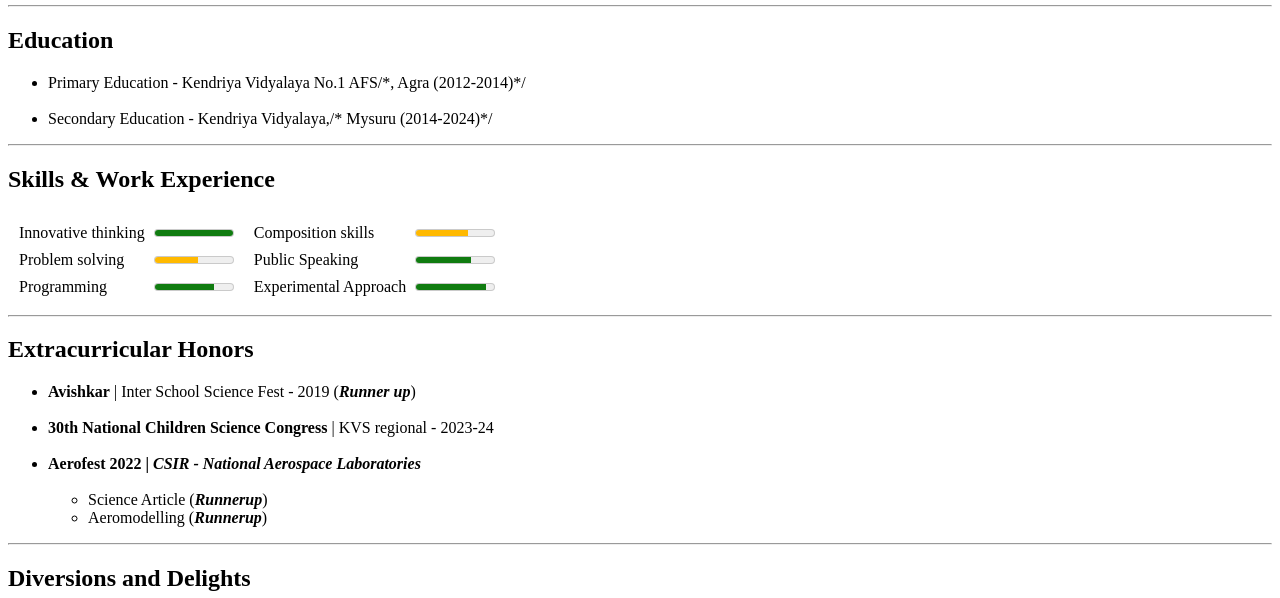
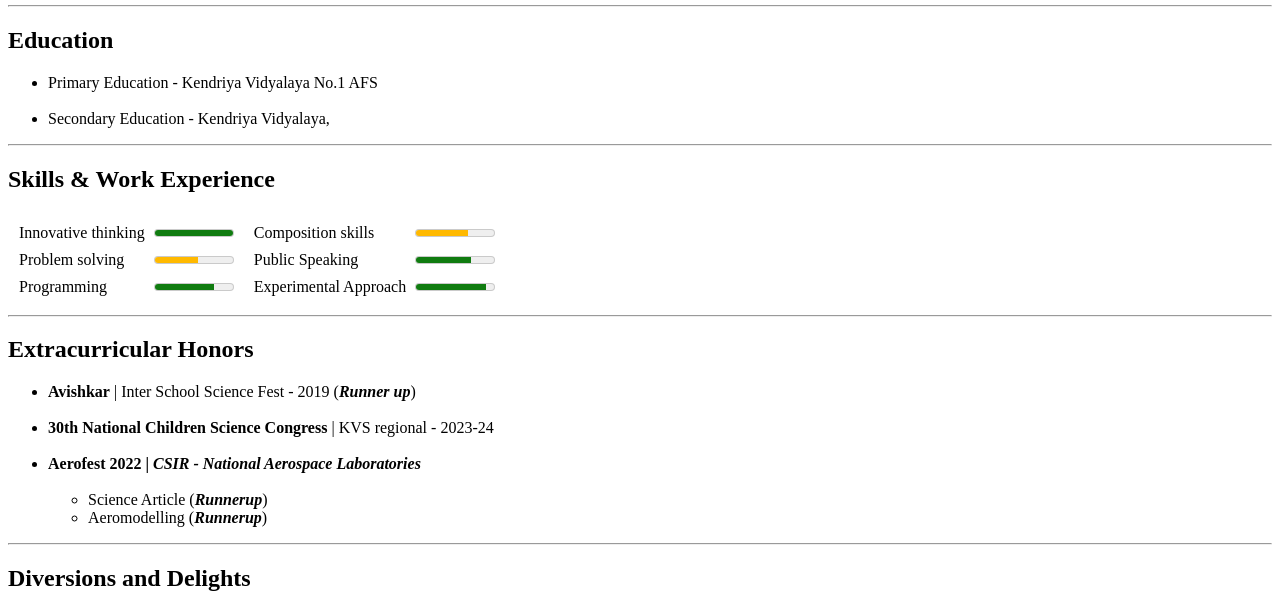
Before and after one commit to tushargururaj/personal-web, a plain HTML site: page Public/Online Resume/index.html in a window 1280 px wide. Shown: the part 202-800 px from the top of the page. Drawn offline with Linux system fonts and the light colour scheme.

Commit message:
fixing last update index.html

```diff
--- a/Public/Online Resume/index.html
+++ b/Public/Online Resume/index.html
@@ -17,8 +17,8 @@
     <hr>
     <h2>Education</h2>
     <ul>
-        <li>Primary Education - Kendriya Vidyalaya No.1 AFS/*, Agra (2012-2014)*/</li><br>
-        <li>Secondary Education - Kendriya Vidyalaya,/* Mysuru (2014-2024)*/</li>
+        <li>Primary Education - Kendriya Vidyalaya No.1 AFS<!--, Agra (2012-2014)--></li><br>
+        <li>Secondary Education - Kendriya Vidyalaya,<!-- Mysuru (2014-2024)--></li>
     </ul>
     <hr>
     <h2>Skills & Work Experience</h2>
```
